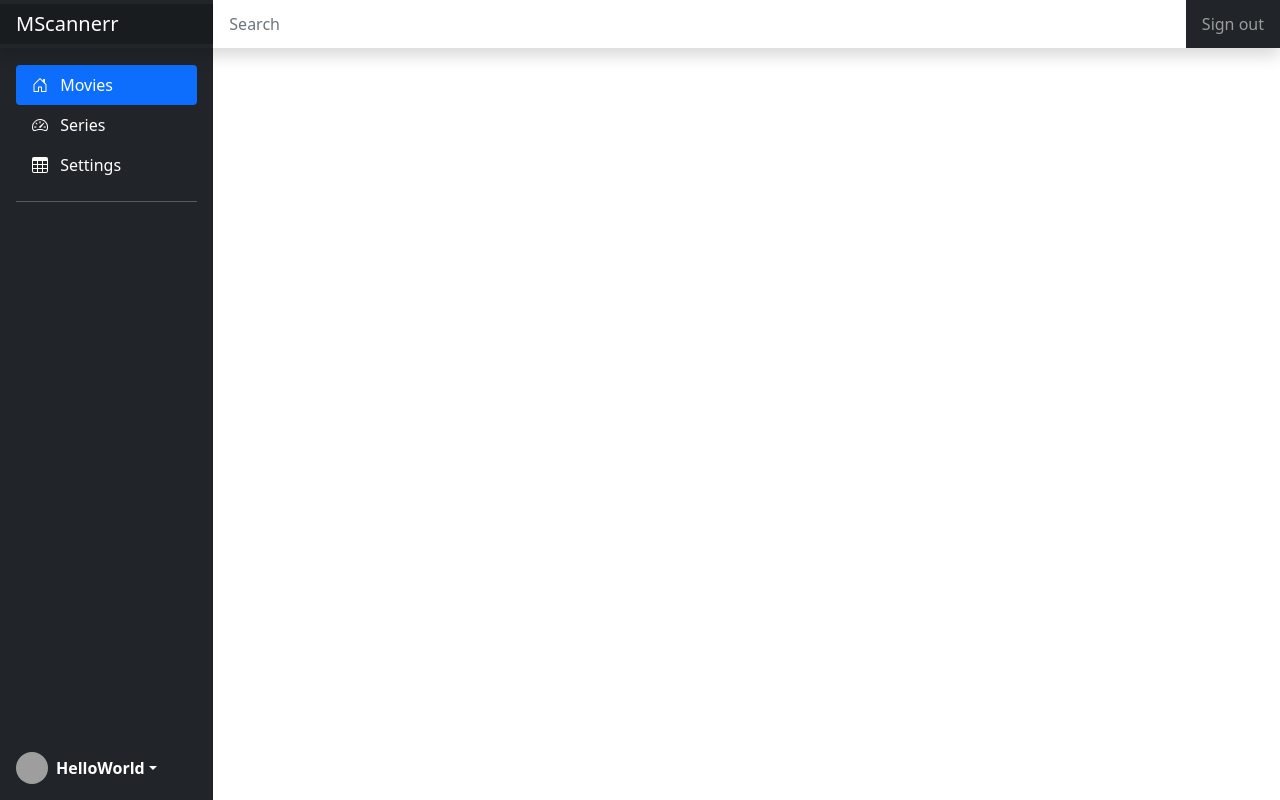
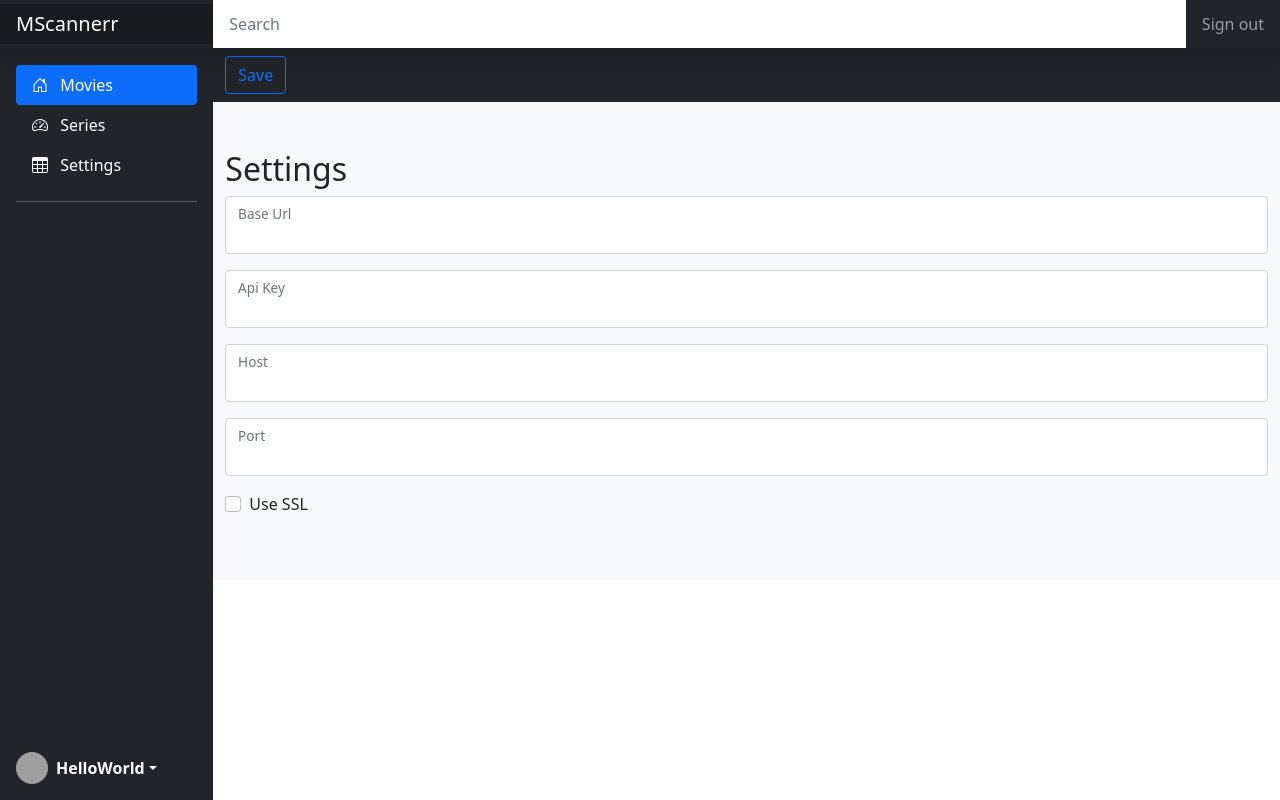
Before and after one commit to jakemoresca/mscannerr, an Angular app in the folder ClientApp/: page /settings in a window 1280 px wide. Before the commit this address led to /. Built offline with nearby package versions, Linux system fonts and the light colour scheme; grey boxes are pictures that could not be loaded.

Commit message:
settings form

```diff
--- a/ClientApp/src/app/app-routing.module.ts
+++ b/ClientApp/src/app/app-routing.module.ts
@@ -1,8 +1,13 @@
 import { NgModule } from '@angular/core';
 import { RouterModule, Routes } from '@angular/router';
 import { AppMovieListComponent } from './app-movie/app-movie-list.component';
+import { AppSettingsComponent } from './app-settings/app-settings.component';
 
-const routes: Routes = [{ path: '', component: AppMovieListComponent }];
+const routes: Routes = [
+  { path: '', component: AppMovieListComponent },
+  { path: 'movies', component: AppMovieListComponent },
+  { path: 'settings', component: AppSettingsComponent }
+];
 
 @NgModule({
   imports: [RouterModule.forRoot(routes)],
--- /dev/null
+++ b/ClientApp/src/app/app-settings/app-settings.component.html
@@ -0,0 +1,36 @@
+<nav class="navbar navbar-dark bg-dark ml-n1">
+    <div class="container-fluid justify-content-start">
+        <div class="col-md-9">
+            <button type="button" class="btn btn-outline-primary">Save</button>
+        </div>
+    </div>
+</nav>
+
+<div class="album py-5 bg-light">
+    <div class="container">
+        <h2>Settings</h2>
+
+        <div class="form-floating mb-3">
+            <input type="text" class="form-control" id="floatingInput">
+            <label for="floatingInput">Base Url</label>
+        </div>
+        <div class="form-floating mb-3">
+            <input type="text" class="form-control" id="floatingInput">
+            <label for="floatingInput">Api Key</label>
+        </div>
+        <div class="form-floating mb-3">
+            <input type="text" class="form-control" id="floatingInput">
+            <label for="floatingInput">Host</label>
+        </div>
+        <div class="form-floating mb-3">
+            <input type="number" class="form-control" id="floatingInput" min="1" maxlength="5">
+            <label for="floatingInput">Port</label>
+        </div>
+        <div class="form-check mb-3">
+            <input class="form-check-input" type="checkbox" value="" id="flexCheckChecked">
+            <label class="form-check-label" for="flexCheckChecked">
+                Use SSL
+            </label>
+        </div>
+    </div>
+</div>
--- /dev/null
+++ b/ClientApp/src/app/app-settings/app-settings.component.ts
@@ -0,0 +1,12 @@
+import { Component, OnInit } from '@angular/core';
+
+@Component({
+    selector: 'app-settings',
+    templateUrl: 'app-settings.component.html'
+})
+
+export class AppSettingsComponent implements OnInit {
+    constructor() { }
+
+    ngOnInit() { }
+}
--- a/ClientApp/src/app/app-sidebar-menu/app-sidebar-menu.component.html
+++ b/ClientApp/src/app/app-sidebar-menu/app-sidebar-menu.component.html
@@ -101,7 +101,7 @@
     <div class="position-sticky pt-3">
         <ul class="nav nav-pills flex-column mb-auto">
             <li class="nav-item">
-                <a href="#" class="nav-link active" aria-current="page">
+                <a routerLink="/movies" class="nav-link active" aria-current="page">
                     <svg class="bi me-2" width="16" height="16">
                         <use xlink:href="#home"></use>
                     </svg>
@@ -117,7 +117,7 @@
                 </a>
             </li>
             <li>
-                <a href="#" class="nav-link text-white">
+                <a routerLink="/settings" class="nav-link text-white">
                     <svg class="bi me-2" width="16" height="16">
                         <use xlink:href="#table"></use>
                     </svg>
--- a/ClientApp/src/app/app.module.ts
+++ b/ClientApp/src/app/app.module.ts
@@ -9,6 +9,7 @@ import { AppMovieListComponent } from './app-movie/app-movie-list.component';
 import { AppMovieCardComponent } from './app-movie/app-movie-card/app-movie-card.component';
 import { HttpClientModule } from '@angular/common/http';
 import { AppMovieTableRowComponent } from './app-movie/app-movie-table-row/app-movie-table-row.component';
+import { AppSettingsComponent } from './app-settings/app-settings.component';
 
 @NgModule({
   declarations: [
@@ -17,7 +18,8 @@ import { AppMovieTableRowComponent } from './app-movie/app-movie-table-row/app-m
     AppNavMenuComponent,
     AppMovieListComponent,
     AppMovieCardComponent,
-    AppMovieTableRowComponent
+    AppMovieTableRowComponent,
+    AppSettingsComponent
   ],
   imports: [
     BrowserModule,
```
Also changed, not shown: ClientApp/src/app/app-settings/settings.ts (added, +8 -0 lines).
